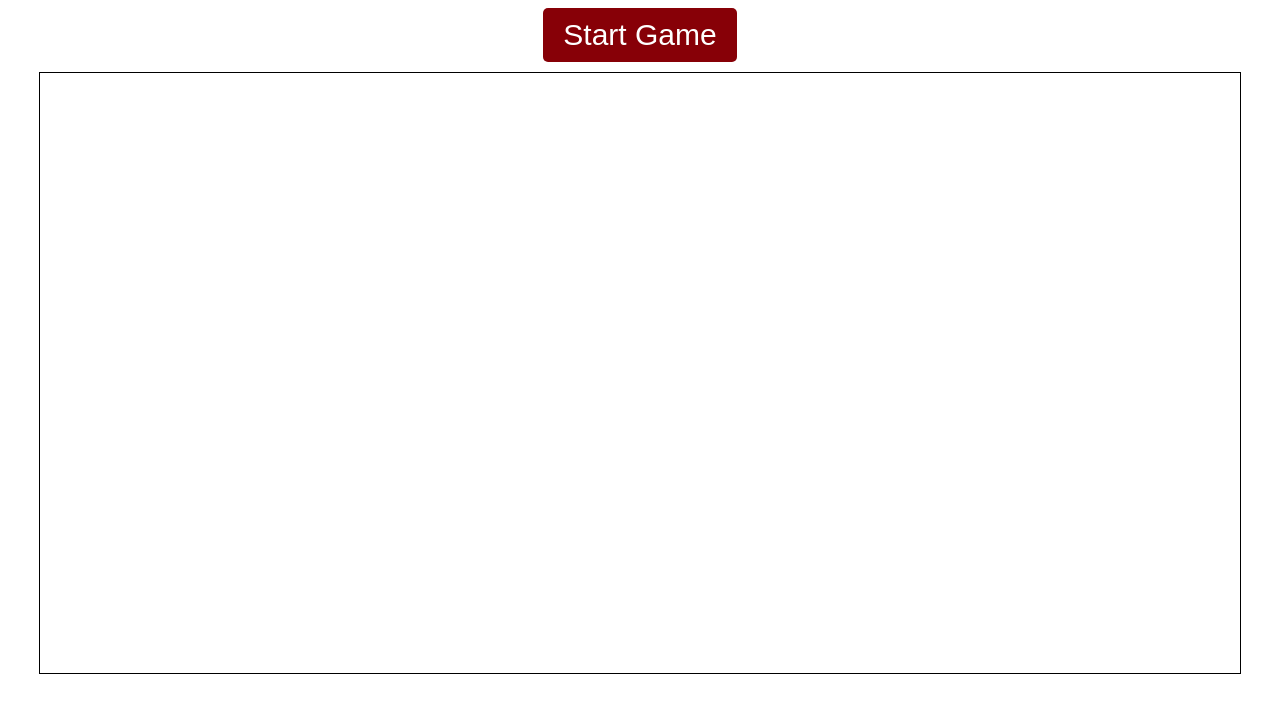
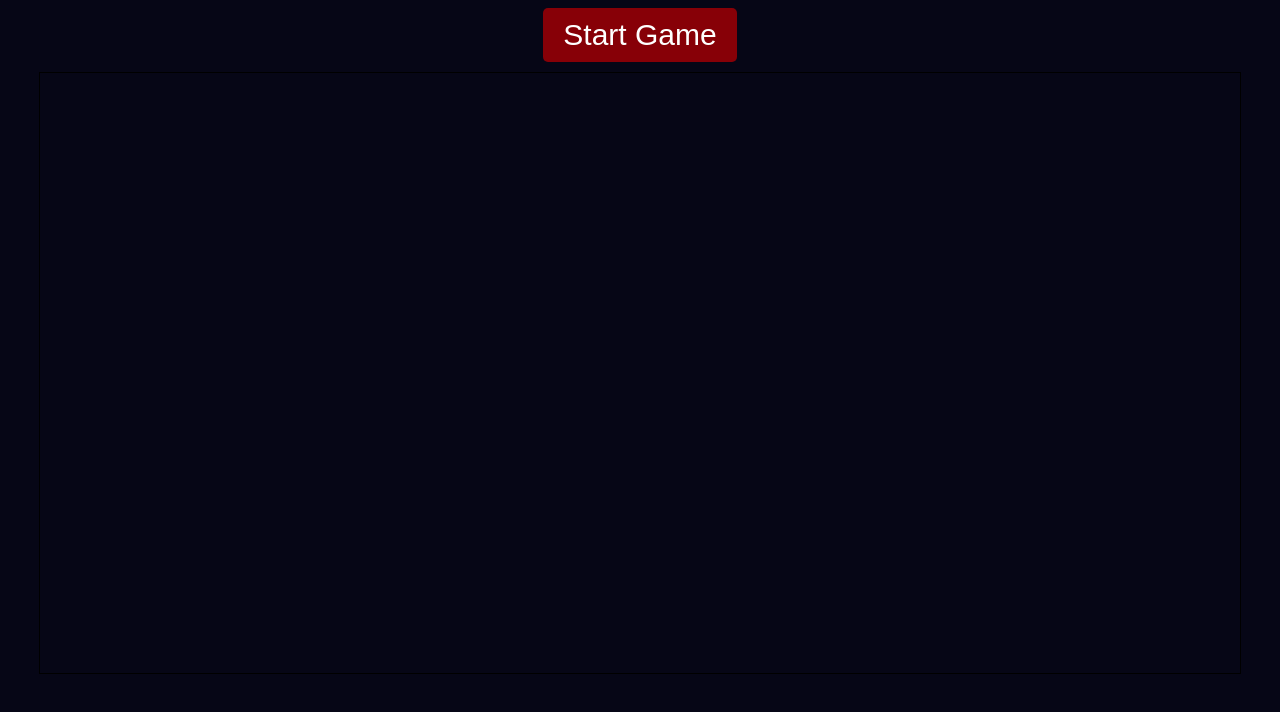
Before and after one commit to ABettega/Gorillas.bas-Clone, a plain HTML site: page index.html in a window 1280 px wide. Drawn offline with Linux system fonts and the light colour scheme.

Commit message:
HTML color added

```diff
--- a/style.css
+++ b/style.css
@@ -1,6 +1,7 @@
 body {
   padding: 0;
   text-align: center;
+  background-color: rgba(6, 6, 22, 1);
 }
 
 .game-intro {
```
